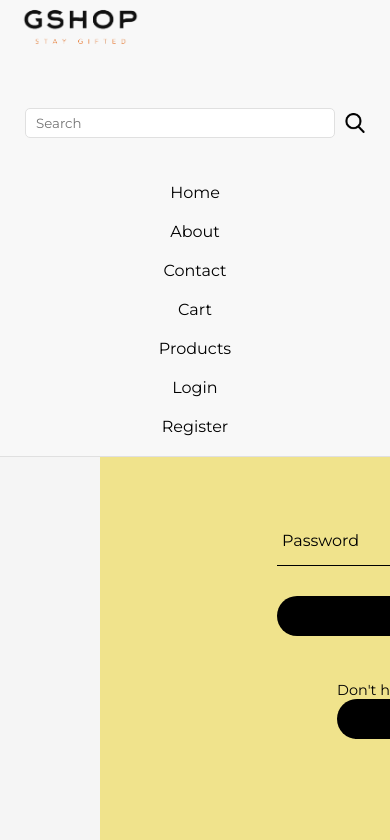
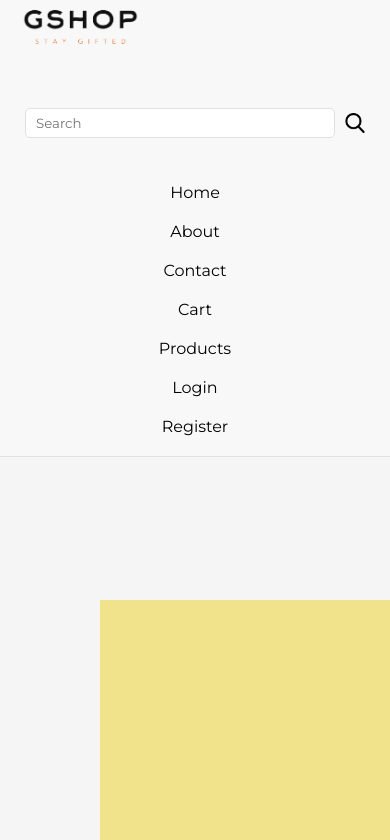
Before and after one commit to mahnooshr/Web-Team, a React (Create React App) app in the folder project/frontend/: page /login in a window 390 px wide. Shown: the top 840 px of the page. Built offline with nearby package versions, Linux system fonts and the light colour scheme.

Commit message:
final touch

```diff
--- a/project/frontend/src/styles/gnav.css
+++ b/project/frontend/src/styles/gnav.css
@@ -74,6 +74,7 @@
   .gnav {
     flex-direction: column;
     height: auto;
+    position: absolute;
   }
 
   .gnav-logo,
--- a/project/frontend/src/styles/pages_general.css
+++ b/project/frontend/src/styles/pages_general.css
@@ -68,3 +68,9 @@ code {
   border-radius: 8px;
   margin-bottom: 10px;
 }
+
+@media only screen and (max-width: 768px) {
+  .container {
+    padding-top : 600px;
+  }
+}
```
